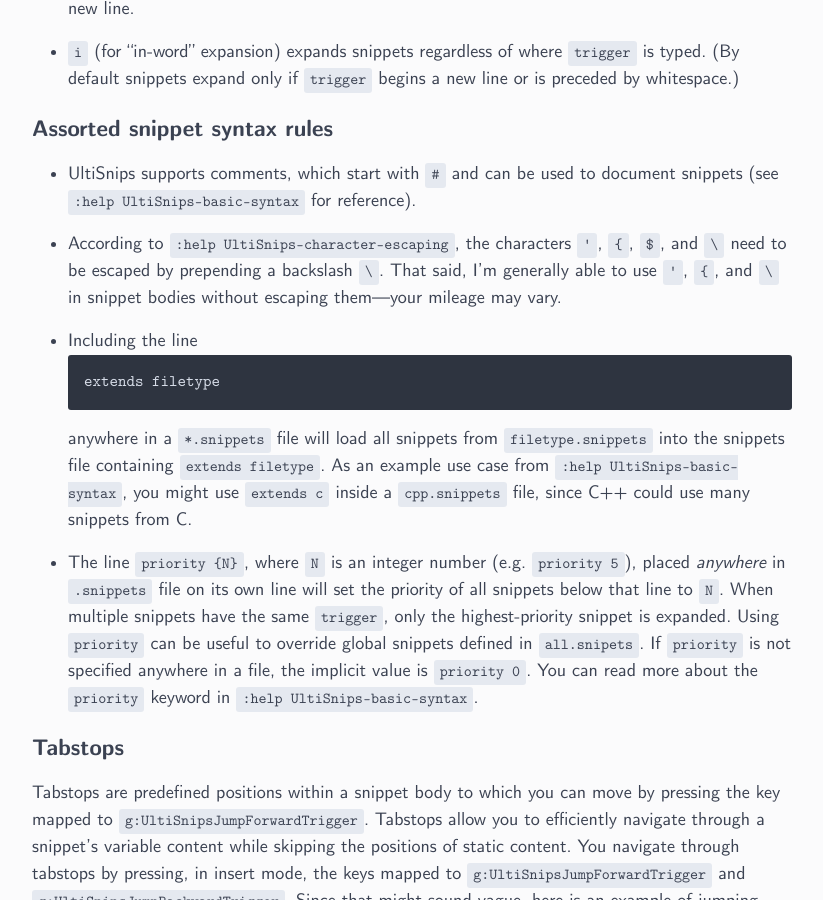
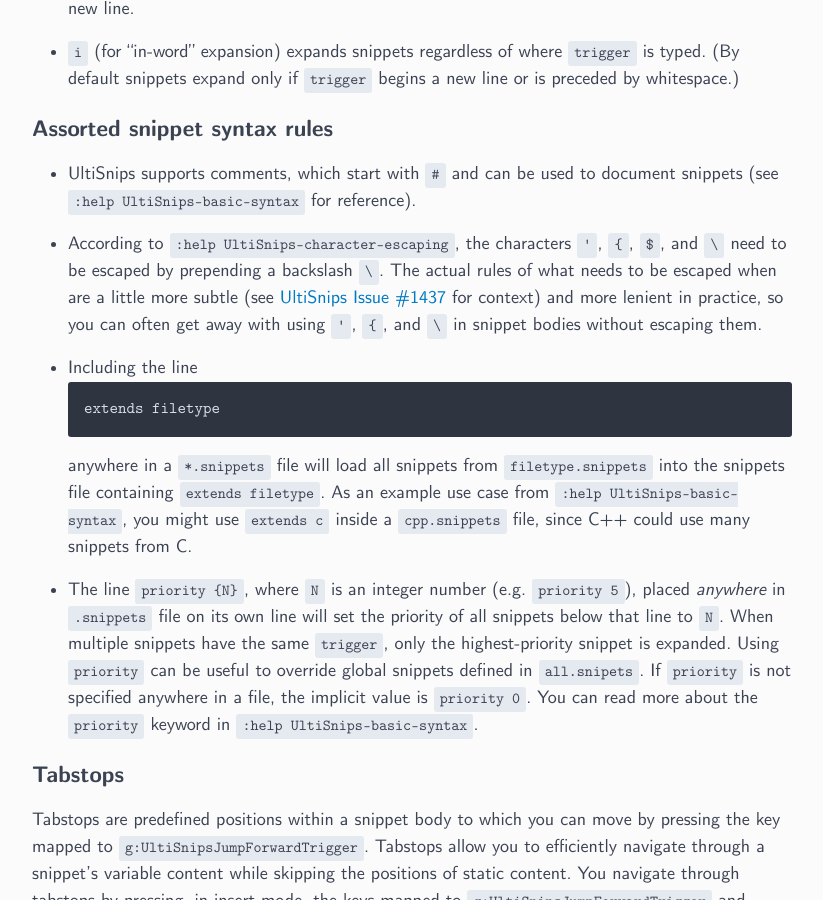
Before and after one commit to ejmastnak/ejmastnak.github.io, a Jekyll site: the page built from tutorials/vim-latex/ultisnips.md, in a window 1280 px wide and 900 px high, scrolled down 6012 px. Shown: the whole window, without its empty margins (228-1051 px from the left). Built offline with Jekyll 4.4.1, drawn with Linux system fonts in a browser that asks for light colours.

Commit message:
Add reference to UltiSnips character escaping behavior

````diff
--- a/tutorials/vim-latex/ultisnips.md
+++ b/tutorials/vim-latex/ultisnips.md
@@ -209,7 +209,8 @@ Based on my (subjective) experience, with a focus on LaTeX files, here are some
 - UltiSnips supports comments, which start with `#` and can be used to document snippets (see `:help UltiSnips-basic-syntax` for reference).
 
 - According to `:help UltiSnips-character-escaping`, the characters `'`, `{`, `$`, and `\` need to be escaped by prepending a backslash `\`.
-  That said, I'm generally able to use `'`, `{`, and `\` in snippet bodies without escaping them---your mileage may vary.
+  The actual rules of what needs to be escaped when are a little more subtle (see [UltiSnips Issue #1437](https://github.com/SirVer/ultisnips/issues/1437) for context) and more lenient in practice,
+  so you can often get away with using `'`, `{`, and `\` in snippet bodies without escaping them.
 
 - Including the line
   ```
````
